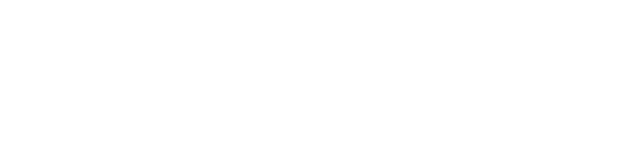
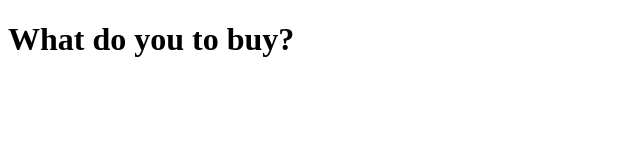
Before and after one commit to jongtinhey/git-one, a plain HTML site: page index.html in a window 1280 px wide. Shown: the whole page, without its empty margins (0-640 px from the left). Drawn offline with Linux system fonts and the light colour scheme.

Commit message:
added h1 to index

```diff
--- a/index.html
+++ b/index.html
@@ -5,6 +5,6 @@
     <title>Whooo</title>
   </head>
   <body>
-
+      <h1>What do you to buy?</h1>
   </body>
 </html>
```
